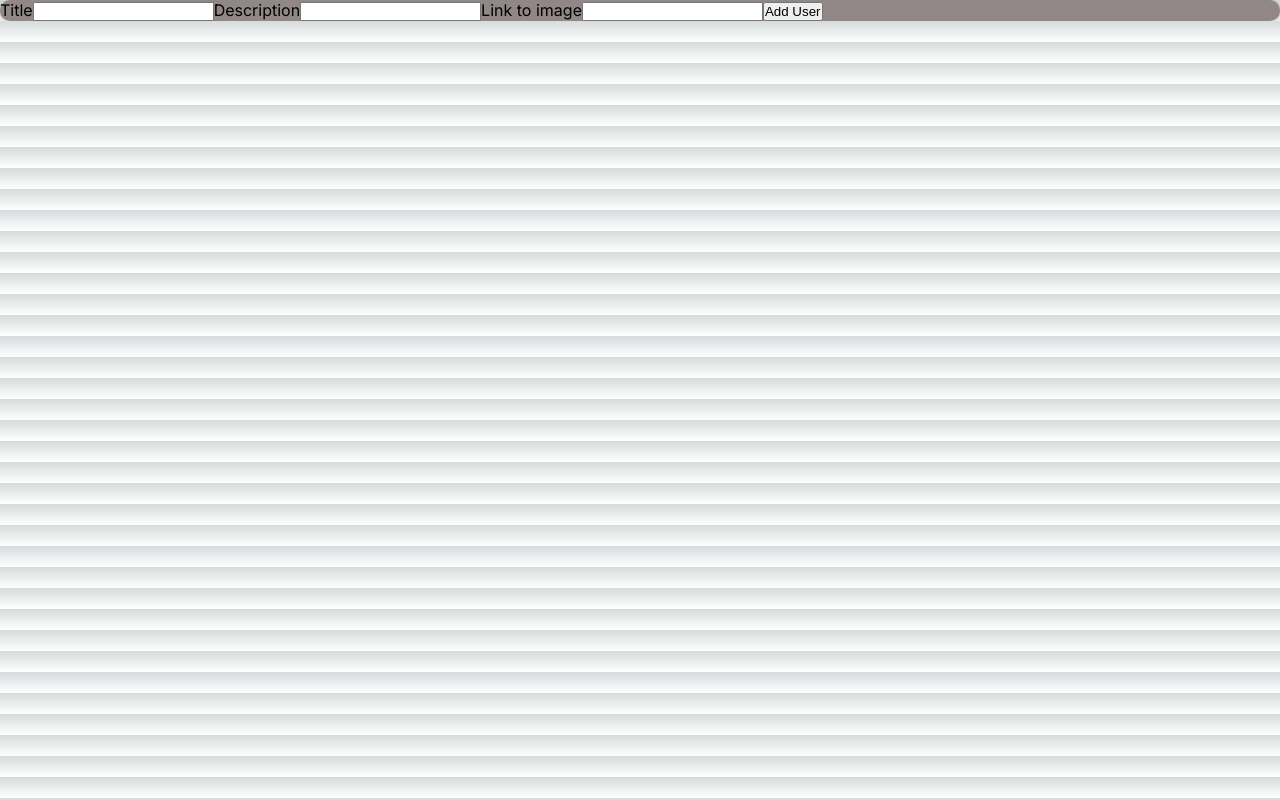
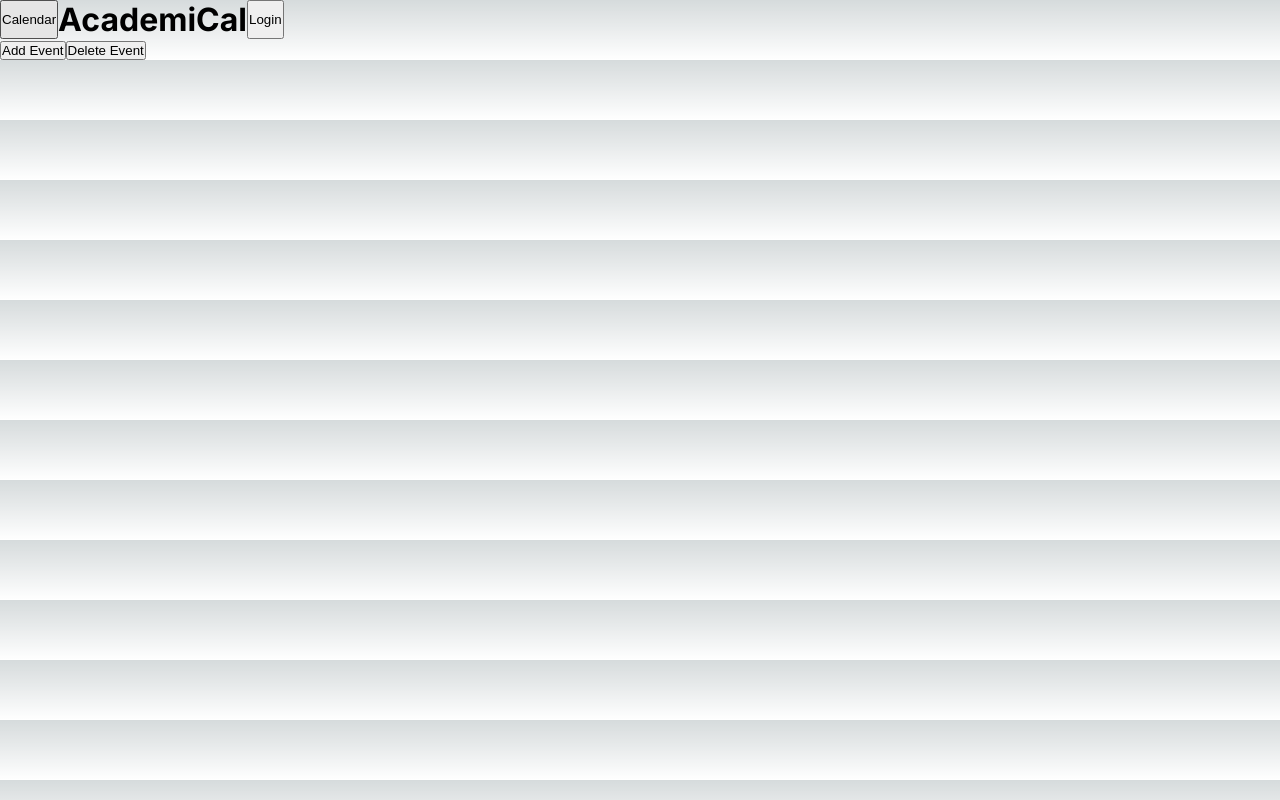
Before and after one commit to ZephyrIO/AcademiCal, a Next.js app in the folder academical/: page / in a window 1280 px wide. Built offline with nearby package versions, Linux system fonts and the light colour scheme.

Commit message:
merged page.js issues

```diff
--- a/academical/app/page.js
+++ b/academical/app/page.js
@@ -1,8 +1,11 @@
+'use client';
 import AddEvent from "@/components/AddEvent";
+import Button from "@/components/Button";
+import Header from "@/components/Header";
 import {useState} from 'react';
 
 
-function Home() {
+export default function Home() {
     const testEvent = [
         {
             id: '1',
@@ -18,9 +21,9 @@ function Home() {
 
     return (
         <div>
-            <AddEvent onAdd={addEventHandler}/>
+            <Header />
+            <Button>Add Event</Button>
+            <Button>Delete Event</Button>
         </div>
     );
-
 }
-export default Home;
```
